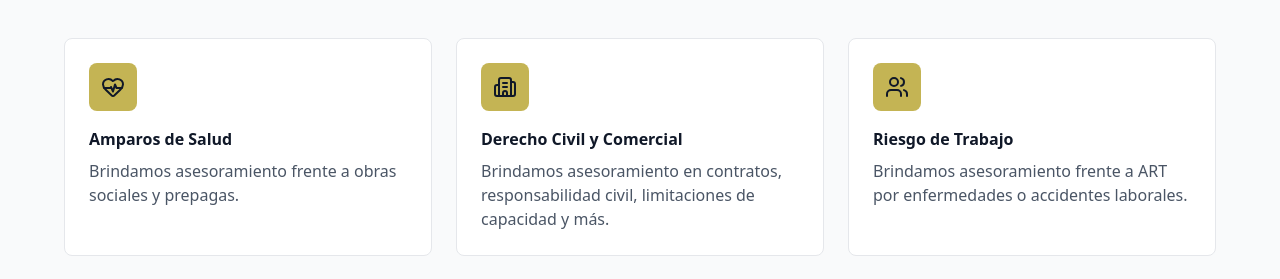
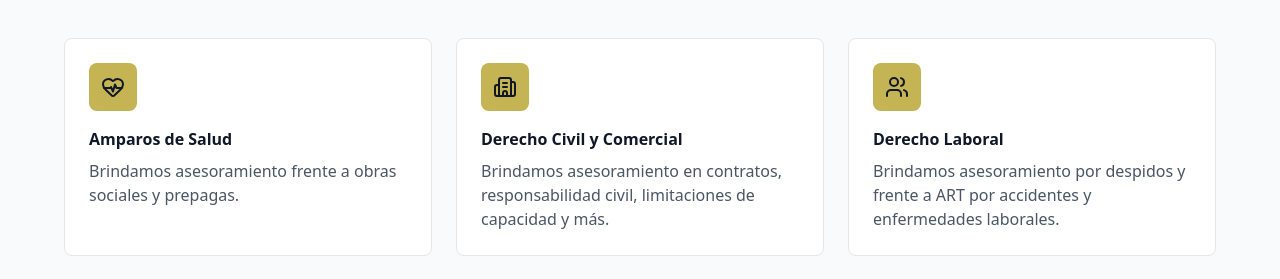
Before and after one commit to SalvadorCoco/estudio-agustin-sanchez, a React (Vite) app: page / in a window 1280 px wide. Shown: the part 1000-1279 px from the top of the page. Built offline with nearby package versions, Linux system fonts and the light colour scheme; no server answers.

Commit message:
derecho laboral

```diff
--- a/components/Footer.tsx
+++ b/components/Footer.tsx
@@ -102,7 +102,7 @@ export function Footer() {
             <ul className="space-y-2 text-gray-400">
               <li>Amparos de Salud</li>
               <li>Derecho civil y comercial</li>
-              <li>Riesgo de Trabajo</li>
+              <li>Derecho Laboral</li>
               <li>Derecho sucesorio</li>
               <li>Derecho inmobiliario y reales</li>
               <li>Derecho penal</li>
--- a/components/Services.tsx
+++ b/components/Services.tsx
@@ -21,9 +21,9 @@ const services = [
   },
   {
     icon: Users,
-    title: "Riesgo de Trabajo",
+    title: "Derecho Laboral",
     description:
-      "Brindamos asesoramiento frente a ART por enfermedades o accidentes laborales.",
+      "Brindamos asesoramiento por despidos y frente a ART por accidentes y enfermedades laborales.",
   },
   {
     icon: FileText,
--- a/index.html
+++ b/index.html
@@ -12,11 +12,11 @@
     </title>
     <meta
       name="description"
-      content="Estudio Jurídico integral en Río Cuarto y San Basilio, Córdoba. Especialistas en Derecho Civil, Comercial, Riesgo de Trabajo (ART), Sucesorio, Penal, Amparos de Salud y Derecho Inmobiliario."
+      content="Estudio Jurídico integral en Río Cuarto y San Basilio, Córdoba. Especialistas en Derecho Civil, Comercial, Derecho Laboral (ART), Sucesorio, Penal, Amparos de Salud y Derecho Inmobiliario."
     />
     <meta
       name="keywords"
-      content="estudio jurídico, abogado rio cuarto, abogada cordoba, derecho civil, amparos de salud, abogado penalista, sucesiones, riesgo de trabajo, ART accidente laboral, enfermedad laboral, estudio sanchez, lanzelotta, san basilio"
+      content="estudio jurídico, abogado rio cuarto, abogada cordoba, derecho civil, amparos de salud, abogado penalista, sucesiones, Derecho Laboral, ART accidente laboral, enfermedad laboral, estudio sanchez, lanzelotta, san basilio"
     />
     <meta name="author" content="Estudio Jurídico Sánchez y Lanzelotta" />
 
```
